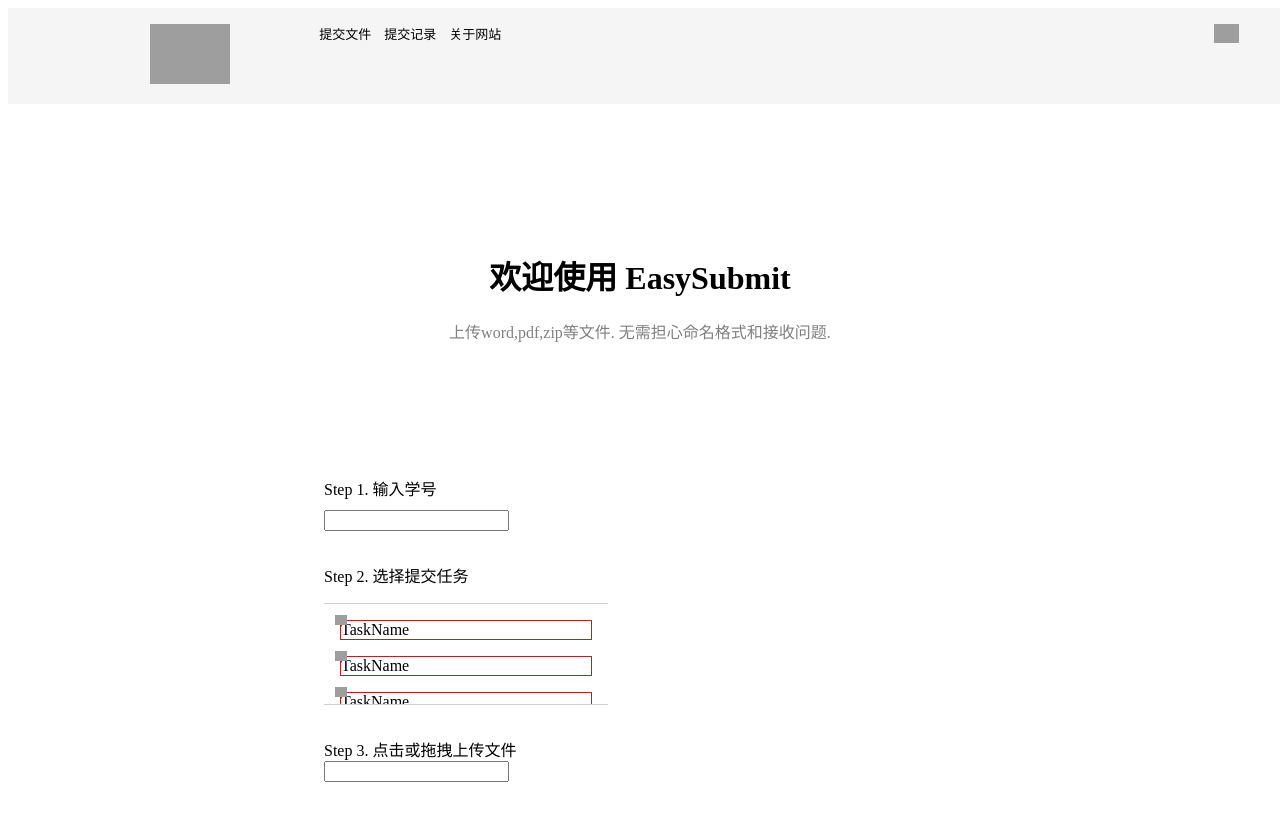
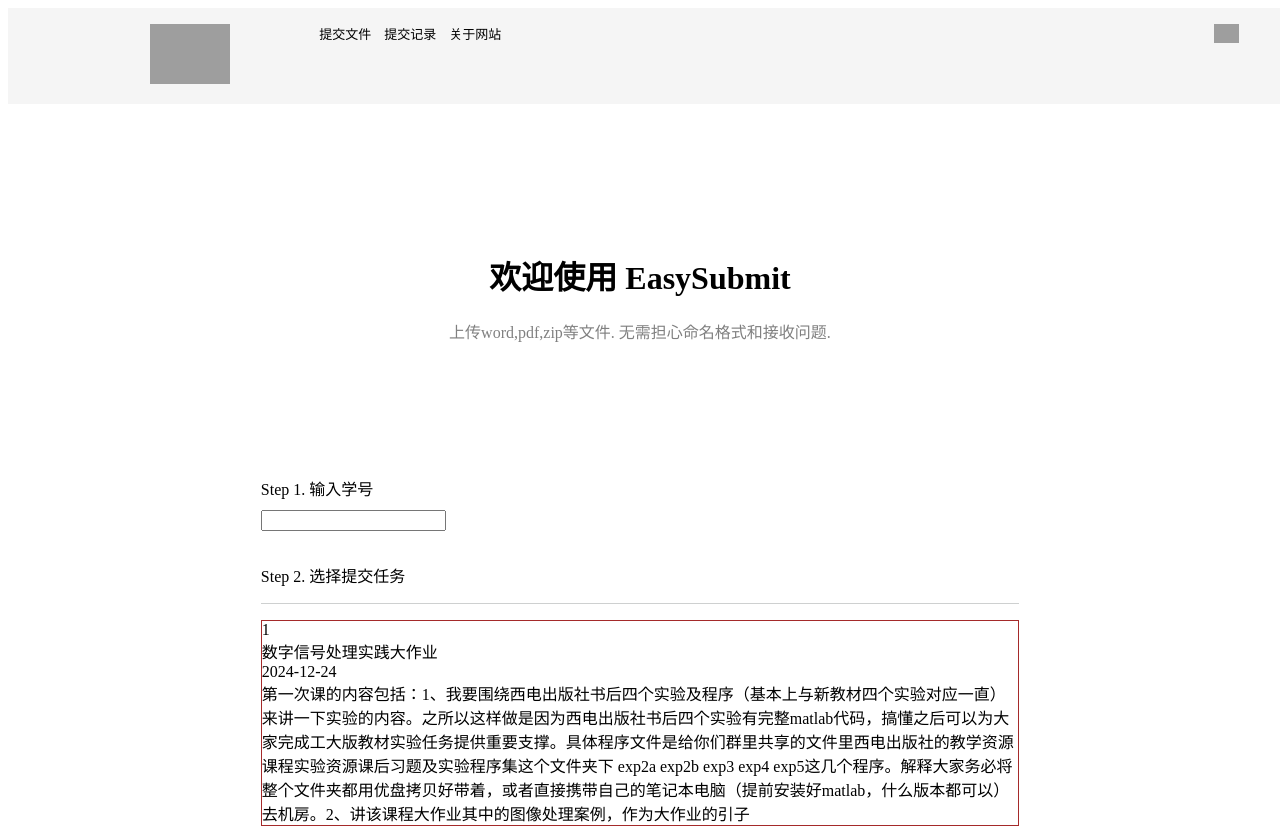
Before and after one commit to lithiumfleet/easysubmit-v2, a Vue app in the folder font/: page / in a window 1280 px wide. Shown: the top 828 px of the page. Built offline with nearby package versions, Linux system fonts and the light colour scheme; grey boxes are pictures that could not be loaded.

Commit message:
fin select card

```diff
--- a/font/src/components/FlowArea.vue
+++ b/font/src/components/FlowArea.vue
@@ -16,7 +16,7 @@
 .flow-area {
     display: flex;
     flex-direction: column;
-    width: 50%;
+    width: 60%;
 }
 .flow-area > * {
     margin-top: 2em;
--- a/font/src/components/TaskCard.vue
+++ b/font/src/components/TaskCard.vue
@@ -1,18 +1,36 @@
 <script setup>
+import { defineProps, defineEmits } from 'vue'
 
+const props = defineProps({
+  taskinfo : {
+    type: Object,
+    required: true
+  },
+  selectedID: {
+    type: Number,
+    required: true
+  }
+})
+
+const emit = defineEmits(['selectTask']);
+const handleClick = () => {
+  emit('selectTask', props.taskinfo.taskid);
+};
 </script>
 
 <template>
-    <div class="task-card">
-        <img class="status" src="https://img.icons8.com/?size=100&id=IMtcTiP3h6cw&format=png&color=000000"/>
-        <div class="name">TaskName</div>
-        <div class="ddl"></div>
+    <div class="task-card" :class="{'selected':selectedID===taskinfo.taskid }" @click="handleClick">
+        <img class="status" v-if="taskinfo.status" src="https://img.icons8.com/?size=100&id=IMtcTiP3h6cw&format=png&color=000000"/>
+        <div class="taskid">{{ taskinfo.taskid }}</div>
+        <div class="taskname">{{ taskinfo.taskname }}</div>
+        <div class="deadline">{{ taskinfo.deadline}}</div>
+        <div class="description">{{ taskinfo.description }}</div>
     </div>
 </template>
 
 <style scoped>
 .task-card {
-    margin: 1em;
+    margin-top: 1em;
     border: 1px solid;
     border-color: brown;
     position: relative;
@@ -23,4 +41,8 @@
     left: -0.4em;
     top: -0.4em;
 }
+.selected {
+    border: 2px solid;
+    border-color: greenyellow;
+}
 </style>
--- a/font/src/components/TaskSelector.vue
+++ b/font/src/components/TaskSelector.vue
@@ -1,5 +1,37 @@
 <script setup>
 import TaskCard from './TaskCard.vue'
+import { ref,watch,computed } from 'vue'
+let task_1 = {
+    taskid: 1,
+    taskname: "数字信号处理实践大作业",
+    deadline: "2024-12-24",
+    status: false,
+    description: "第一次课的内容包括：\
+1、我要围绕西电出版社书后四个实验及程序（基本上与新教材四个实验对应一直）来讲一下实验的内容。之所以这样做是因为西电出版社书后四个实验有完整matlab代码，搞懂之后可以为大家完成工大版教材实验任务提供重要支撑。\
+具体程序文件是给你们群里共享的文件里\
+西电出版社的教学资源课程实验资源课后习题及实验程序集\
+这个文件夹下 \
+exp2a exp2b exp3 exp4 exp5这几个程序。\
+解释大家务必将整个文件夹都用优盘拷贝好带着，或者直接携带自己的笔记本电脑（提前安装好matlab，什么版本都可以）去机房。\
+2、讲该课程大作业其中的图像处理案例，作为大作业的引子   "
+};
+let task_2 = {
+    taskid: 2,
+    taskname: "数字信号处理实践大作业",
+    deadline: "2024-12-24",
+    status: true,
+    description: " 1、我要围绕西电出版社书后四个实验及程序（基本上与新教材四个实验对应一直）来讲一下实验的内容。之所以这样做是因为西电出版社书后四个实验有完整matlab代码，搞懂之后可以为大家完成工大版教材实验任务提供重要支撑。\
+具体程序文件是给你们群里共享的文件里"
+};
+
+const taskList = [task_1, task_2]; // can get from server
+
+let selectedTaskid = ref(-1);
+const selectTaskHandler = (taskid) => {
+    selectedTaskid.value = taskid;
+    console.debug(`select id: ${taskid}`);
+};
+
 </script>
 
 <template>
@@ -8,20 +40,13 @@
             Step 2. 选择提交任务
         </div>
         <div class="task-list-warp">
-            <div class="task-list">
-                <TaskCard/>
-                <TaskCard/>
-                <TaskCard/>
-                <TaskCard/>
-                <TaskCard/>
-                <TaskCard/>
-                <TaskCard/>
-                <TaskCard/>
-                <TaskCard/>
-                <TaskCard/>
-            </div>
-            <div class="task-info">
-
+            <div class="task-list" >
+                <TaskCard
+                    v-for="(task, _) in taskList"
+                    :taskinfo="task"
+                    :selectedID="selectedTaskid"
+                    @selectTask="selectTaskHandler"
+                    />
             </div>
         </div>
     </div>
@@ -30,10 +55,9 @@
 <style scoped>
 .task-list-warp {
     margin-top: 1em;
-    width: 45%;
 }
 .task-list {
-    height: 100px;
+    height: 20em; /* Control task list height here */
     overflow-y: scroll;
     scroll-behavior: smooth;
     white-space: nowarp;
```
